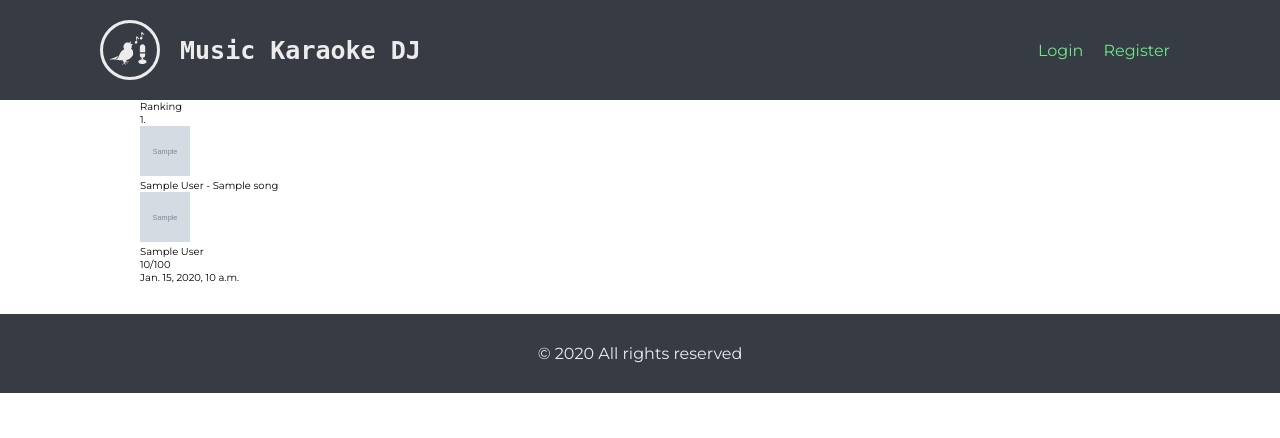
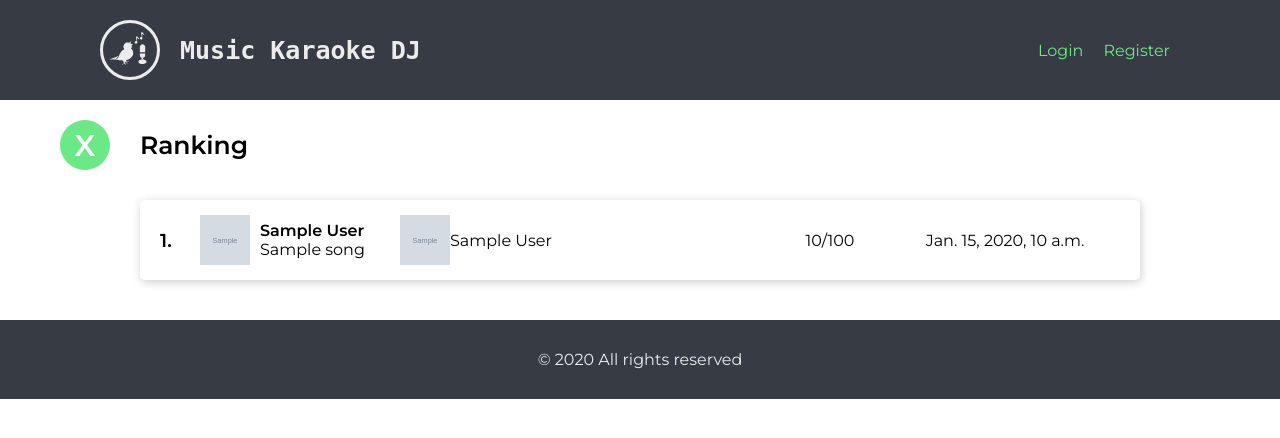
Before and after one commit to Peter2221/Music-Karaoke-DJango, a Django app: page /ranking in a window 1280 px wide. Shown: the top 438 px of the page. Run offline with Django 3.2, Linux system fonts and the light colour scheme; tables that the repository leaves empty hold one stand-in row (values such as "Sample post"); grey boxes marked "Sample" are stand-in pictures; style sheets or scripts are compiled from the project's sources; some libraries are stand-ins or nearby versions; some web fonts are replaced.

Commit message:
Added styles to ranking

```diff
--- a/music_karaoke/songs/templates/ranking.html
+++ b/music_karaoke/songs/templates/ranking.html
@@ -1,61 +1,38 @@
-{% extends 'base.html' %}
-
-{% block content %}
+{% extends 'base.html' %} {% block content %}
 
 <div class="container">
-        <div class="h1 page-header">Ranking</div>
+  <h1 class="ranking-title">Ranking</h1>
   {% if ranking %}
-            <div class="row">
+  <a class="btn-close" href="{% url 'songs:index' %}">
+    <p>X</p>
+  </a>
+  <div class="ranking-container">
+    <ul class="ranking-list">
       {% for rank in ranking %}
-                    <div class="col-lg-12 m-auto">
-                        <div class="card lg-12">
-                            <div class="h4 card-body">
-                                <div class="row ml-auto">
-                                    <div class="col-lg-4 align-self-center ">
-                                        <a href="{% url 'songs:index' %}/{{ rank.song.id }}"
-                                           style="text-decoration: none; color:inherit">
-                                            <div class="d-flex flex-row bd-highlight float-left">
-                                                <div>{{ rank.position_count }}.</div>
-                                                <img src="../{{ rank.song.song_image }}" class="img-fluid"
-                                                     alt="song image" width="50px" height="50px">
-                                                <div>{{ rank.song.author }} - {{ rank.song.title }}</div>
-                                            </div>
-                                        </a>
-                                    </div>
-                                    <div class="col-lg-5">
-                                        <div class="d-flex flex-row bd-highlight">
-                                            <div class="container justify-content-center">
-                                                <div class="row justify-content-center">
-                                                    <img src="../{{ rank.profile_pic }}" class="img-fluid"
-                                                         alt="user avatar" width="50px" height="50px">
-                                                </div>
-                                                <div class="h3 row justify-content-center">
-                                                    <div class="p-2">{{ rank.first_name }} {{ rank.last_name }}</div>
+      <li class="list-item">
+        <h3 class="list-item__count">{{ rank.position_count }}.</h3>
+        <div class="list-item__author">
+          <img src="../{{ rank.song.song_image }}" alt="song image" />
+          <div>
+            <h4>{{ rank.song.author }}</h4>
+            <span>{{ rank.song.title }}</span>
           </div>
         </div>
+        <img src="../{{ rank.profile_pic }}" alt="user avatar" />
+        <div>{{ rank.first_name }} {{ rank.last_name }}</div>
+        <div class="list-item__details">
+          <span>{{ rank.score }}/100</span>
+          <span>{{ rank.datetime }}</span>
         </div>
+      </li>
+      {% endfor %}
+    </ul>
   </div>
-                                    <div class="col-lg-3">
-                                        <div class="d-flex flex-row bd-highlight">
-                                            <div class="container justify-content-center">
-                                                <div class="h3 row justify-content-center">
-                                                    <div class="p-2">{{ rank.score }}/100</div>
-                                                </div>
-                                                <div class="h5 row justify-content-center">
-                                                    <div class="p-2">{{ rank.datetime }}</div>
-                                                </div>
-                                            </div>
-                                        </div>
-                                    </div>
-                                </div>
-                            </div>
-                        </div>
-                    </div>
-                {% endfor %}
-            </div>
+  <div>
     {% else %}
     <p>No data available</p>
     {% endif %}
   </div>
 
   {% endblock %}
+</div>
--- a/music_karaoke/static/sass/components/__button.scss
+++ b/music_karaoke/static/sass/components/__button.scss
@@ -4,11 +4,9 @@
   border: none;
   padding: 1rem 2rem;
 
-
   &:focus {
     outline: none;
   }
-
 
   &--sec {
     color: $color-ter;
@@ -25,3 +23,22 @@
     box-shadow: none;
   }
 }
+
+.btn-close {
+  position: absolute;
+  top: 12rem;
+  left: 6rem;
+  width: 5rem;
+  height: 5rem;
+  display: flex;
+  justify-content: center;
+  align-items: center;
+  background-color: $color-sec;
+  border-radius: 10rem;
+  text-decoration: none;
+  p {
+    font-size: 3rem;
+    font-weight: bold;
+    color: white;
+  }
+}
--- /dev/null
+++ b/music_karaoke/static/sass/layout/__ranking.scss
@@ -0,0 +1,45 @@
+.ranking-title {
+  margin: 3rem 0;
+}
+
+.ranking-list {
+  list-style-type: none;
+  display: flex;
+  flex-direction: column;
+}
+
+.list-item {
+  margin: 1rem 0;
+  padding: 1.5rem 2rem;
+  display: flex;
+  flex-wrap: wrap;
+  align-items: center;
+  box-shadow: 1px 2px 10px rgba(0, 0, 0, 0.2);
+  border-radius: 5px;
+
+  &__count {
+    width: 4rem;
+  }
+
+  img {
+    width: 50px;
+    height: 50px;
+  }
+
+  &__author {
+    min-width: 20rem;
+    display: flex;
+    align-items: center;
+
+    img {
+      margin-right: 10px;
+    }
+  }
+
+  &__details {
+    margin-left: auto;
+    width: 35rem;
+    display: flex;
+    justify-content: space-around;
+  }
+}
--- a/music_karaoke/static/sass/main.scss
+++ b/music_karaoke/static/sass/main.scss
@@ -10,4 +10,5 @@
 @import './layout/_songs';
 @import './layout/_footer';
 @import './layout/_songbox';
+@import './layout/_ranking';
 @import './pages/_landing-page';
--- a/music_karaoke/templates/layout/navbar.html
+++ b/music_karaoke/templates/layout/navbar.html
@@ -1,6 +1,5 @@
 <nav class="navbar bg-dark">
   <div class="container">
-
     <div class="logo-wrapper">
       <div class="logo">
         <svg class="icon icon--light">
@@ -14,15 +13,14 @@
 
     <ul class="list">
       {% if user.is_authenticated %}
-        <li class="list__item"><a href="{% url 'songs:index' %}">Songs</a></li>
-        <li class="list__item"><a href="{% url 'ranking' %}">Ranking</a></li>
-        <li class="list__item"><a href="">Favourites</a></li>
-        <li class="list__item"><a href="logout/">Logout</a></li>
+      <li class="list__item"><a href="{% url 'songs:index' %}">Songs</a></li>
+      <li class="list__item"><a href="{% url 'ranking' %}">Ranking</a></li>
+      <li class="list__item"><a href="">Favourites</a></li>
+      <li class="list__item"><a href="{% url 'logout' %}">Logout</a></li>
       {% else %}
-        <li class="list__item"><a href="{% url 'login' %}">Login</a></li>
-        <li class="list__item"><a href="{% url 'register' %}">Register</a></li>
+      <li class="list__item"><a href="{% url 'login' %}">Login</a></li>
+      <li class="list__item"><a href="{% url 'register' %}">Register</a></li>
       {% endif %}
     </ul>
-
   </div>
 </nav>
```
Also changed, not shown: music_karaoke/static/sass/layout/__songbox.scss (+5 -24 lines), music_karaoke/static/sass/main.css (+53 -22 lines), 1 other file. Lines whose indentation alone changed are shown as unchanged.
